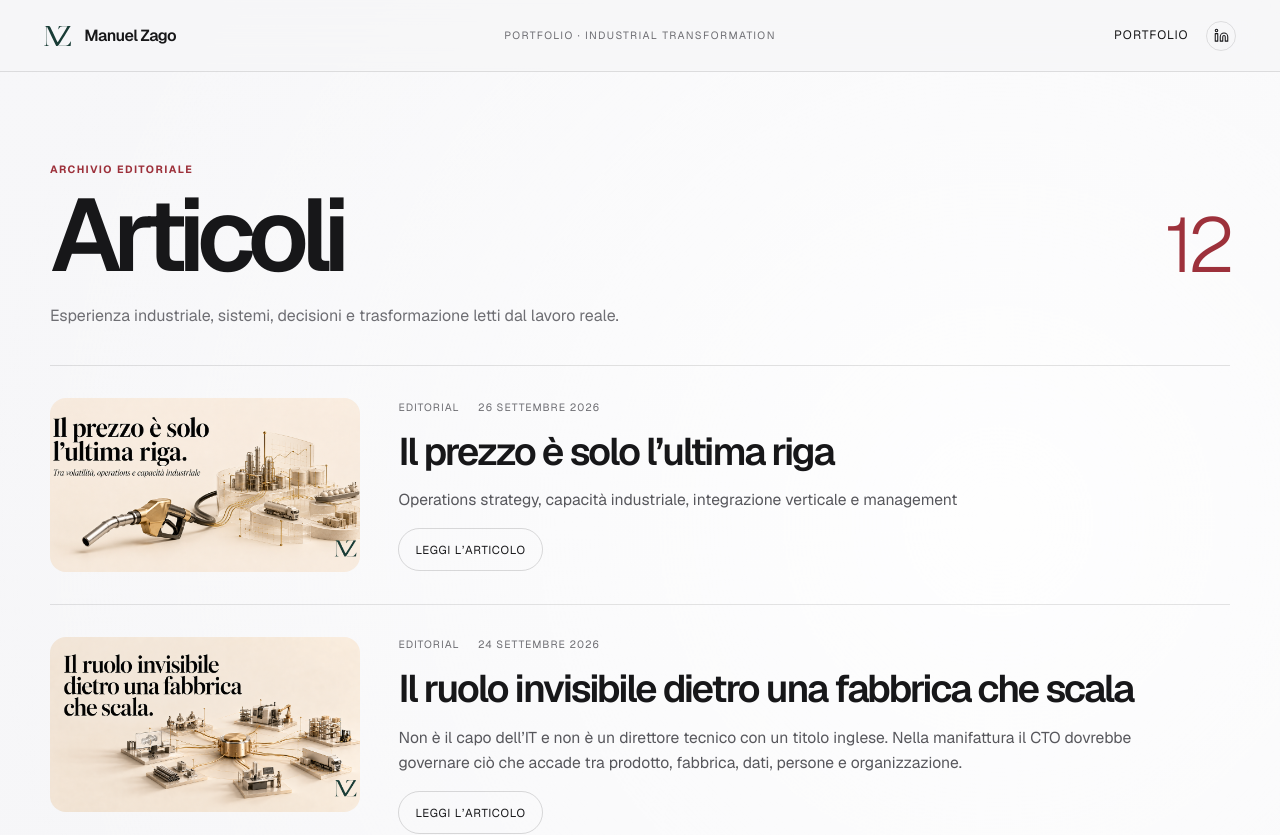
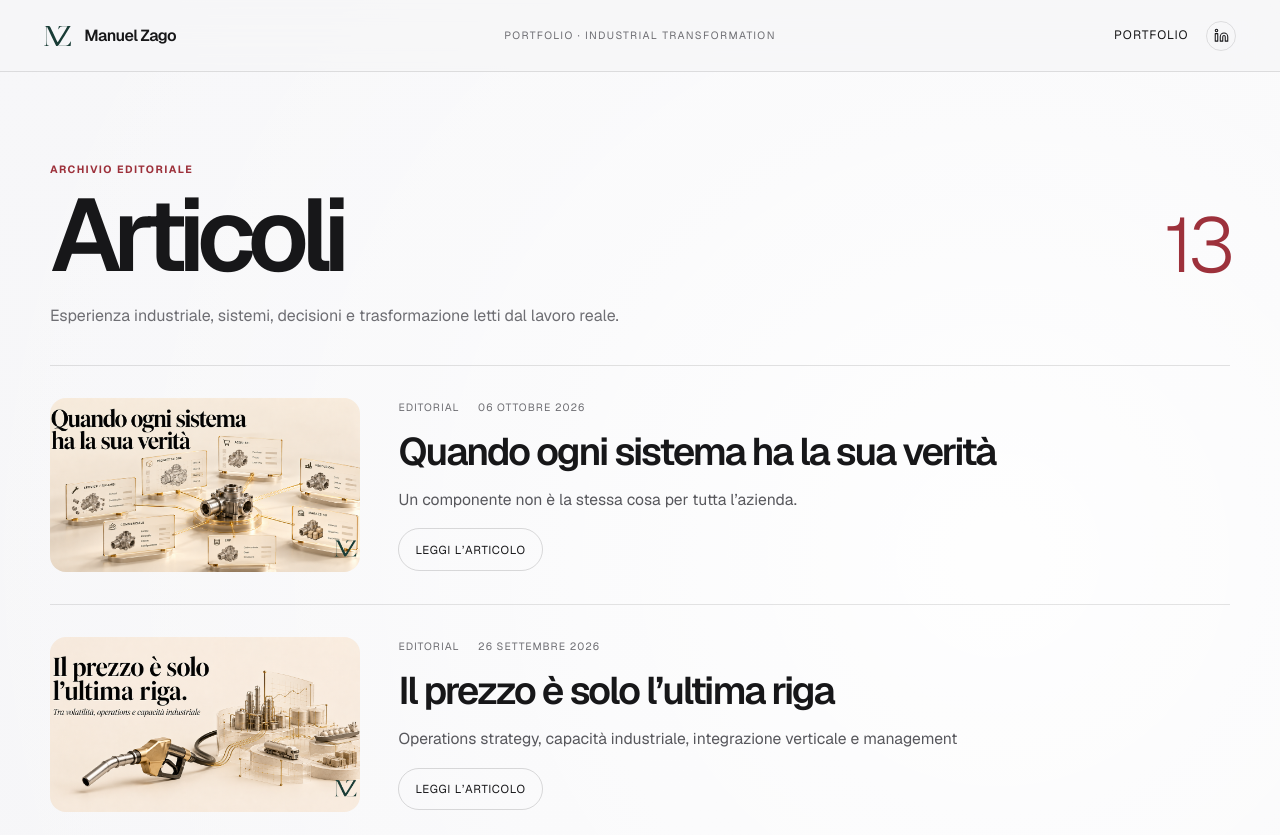
Before and after one commit to GTR2500/MZOS, a Next.js app: page /MZOS/articles in a window 1280 px wide. Shown: the top 835 px of the page. Built offline with nearby package versions, Linux system fonts and the light colour scheme.

Commit message:
feat(articles): publish quando-ogni-sistema-ha-la-sua-verita-lnct7t

```diff
--- a/app/articles/article-data.ts
+++ b/app/articles/article-data.ts
@@ -1,4 +1,93 @@
 export const articles = [
+  {
+    "id": "cmuwrhzm1000bi87kfkj71dfe",
+    "slug": "quando-ogni-sistema-ha-la-sua-verita-lnct7t",
+    "title": "Quando ogni sistema ha la sua verità",
+    "subtitle": "Un componente non è la stessa cosa per tutta l’azienda.",
+    "abstract": "Un componente non è la stessa cosa per tutta l’azienda.",
+    "author": "Manuel Zago",
+    "category": "Editorial",
+    "seoTitle": "Quando ogni sistema ha la sua verità",
+    "seoDescription": "Un componente non è la stessa cosa per tutta l’azienda.",
+    "publishedAt": "2026-10-06T14:16:29.766Z",
+    "linkedinUrl": null,
+    "cover": "/MZOS/assets/articles/quando-ogni-sistema-ha-la-sua-verita-lnct7t/cover.png",
+    "blocks": [
+      {
+        "type": "paragraph",
+        "text": "Un componente non è la stessa cosa per tutta l’azienda. Per chi lo progetta è una geometria, una revisione, una distinta e una serie di vincoli tecnici. Per chi lo acquista è un fornitore, un prezzo e un tempo di approvvigionamento. Per la produzione è qualcosa da costruire. Per il magazzino è una quantità disponibile. Per il commerciale può diventare un ricambio. Nessuna di queste letture è sbagliata. Il problema nasce quando l’impresa non ha stabilito quale sistema abbia il diritto di dichiarare vera ciascuna informazione."
+      },
+      {
+        "type": "paragraph",
+        "text": "Molte aziende iniziano a occuparsi di questo tema solo quando introducono un nuovo ERP, un PLM, un MES o un magazzino automatico. Fino a quel momento le incoerenze possono rimanere nascoste dentro procedure informali, fogli Excel, abitudini consolidate e correzioni fatte dalle persone. Quando i sistemi cominciano invece a comunicare tra loro, l’ambiguità diventa visibile. Un codice esiste in più archivi. Una descrizione viene modificata in un sistema ma non in un altro. Una distinta tecnica racconta una cosa e quella produttiva ne racconta un’altra. Una revisione viene aggiornata, ma non è immediatamente chiaro quali processi debbano ricevere quella modifica."
+      },
+      {
+        "type": "paragraph",
+        "text": "È facile chiamare tutto questo “problema di integrazione”. Spesso non lo è. Integrare due sistemi significa permettere loro di scambiarsi informazioni. Prima, però, bisogna decidere quale dei due abbia autorità su quelle informazioni. Se questa decisione manca, l’integrazione non risolve l’ambiguità: la distribuisce più velocemente."
+      },
+      {
+        "type": "paragraph",
+        "text": "La questione diventa evidente osservando un semplice codice articolo. Il codice dovrebbe identificare un oggetto. Ma nel tempo tende ad accumulare altri significati: può indicare se il componente è acquistato o prodotto, se appartiene a una famiglia, se è un ricambio, se viene utilizzato su una determinata macchina o se segue un particolare processo. Ogni nuova esigenza sembra giustificare un’informazione in più dentro quel codice. Il risultato è che l’identità dell’oggetto e il modo in cui l’azienda lo utilizza iniziano a confondersi."
+      },
+      {
+        "type": "paragraph",
+        "text": "Il problema non è trovare una codifica più intelligente. È separare correttamente le responsabilità dell’informazione. Un oggetto deve avere un’identità stabile. Il fatto che venga acquistato, prodotto, venduto come ricambio o utilizzato in configurazioni differenti appartiene invece alla sua relazione con i processi aziendali. Sono informazioni entrambe necessarie, ma non sono la stessa informazione. Confonderle significa rendere fragile qualsiasi sistema che dovrà utilizzarle in futuro."
+      },
+      {
+        "type": "paragraph",
+        "text": "È qui che il PLM assume un ruolo interessante. Non perché debba diventare il contenitore universale dell’azienda, ma perché può governare una domanda precisa: che cosa è questo prodotto, come è composto, come cambia e quale versione deve essere considerata valida. È una responsabilità diversa da quella dell’ERP, che governa quantità, ordini, costi e approvvigionamenti, o da quella del MES, che governa l’esecuzione produttiva. Il valore non nasce dal concentrare tutto in un unico sistema, ma dall’evitare che più sistemi rivendichino contemporaneamente la proprietà della stessa informazione."
+      },
+      {
+        "type": "paragraph",
+        "text": "Questo principio sembra ovvio finché non arriva una modifica. Un progettista cambia un componente. La nuova revisione viene approvata. Da quel momento iniziano le domande vere. La modifica vale anche per gli ordini già aperti? Le scorte della revisione precedente possono essere utilizzate? Il ricambio deve seguire la nuova configurazione? La distinta produttiva deve essere aggiornata immediatamente o da una certa matricola? Il service deve continuare a riconoscere entrambe le versioni?"
+      },
+      {
+        "type": "paragraph",
+        "text": "A quel punto non esiste più un semplice “dato tecnico”. Esiste una decisione industriale che attraversa progettazione, pianificazione, produzione, acquisti, magazzino e assistenza. Se nessuno ha definito chi possiede quella decisione e come deve propagarsi, ogni funzione tenderà a costruire una propria risposta. Ed è così che una stessa azienda può arrivare ad avere più versioni coerenti della realtà, tutte corrette localmente e incompatibili tra loro."
+      },
+      {
+        "type": "paragraph",
+        "text": "Il vero problema dei dati industriali nasce spesso qui. Non nella loro assenza, ma nell’assenza di autorità. L’impresa possiede molte informazioni, ma non sempre ha definito quali siano quelle ufficiali, chi possa modificarle e quale sistema debba distribuirle agli altri."
+      },
+      {
+        "type": "paragraph",
+        "text": "Da un punto di vista manageriale, questa distinzione è decisiva. Ogni informazione critica dovrebbe avere un proprietario e ogni sistema dovrebbe avere un perimetro chiaro. Non significa costruire confini rigidi tra reparti. Significa impedire che responsabilità diverse si sovrappongano senza controllo. La progettazione può essere responsabile dell’identità tecnica e della struttura del prodotto. L’ERP può essere responsabile delle condizioni economiche e della disponibilità. La produzione può essere responsabile dell’avanzamento reale. Il magazzino può essere responsabile della posizione fisica e delle movimentazioni. Nessuno di questi sistemi possiede l’intero prodotto. Ognuno ne possiede una parte precisa."
+      },
+      {
+        "type": "paragraph",
+        "text": "Quando questa architettura non esiste, l’azienda tende a reagire aggiungendo controlli. Si introducono verifiche manuali, campi duplicati, autorizzazioni supplementari e procedure di riconciliazione. Funzionano, ma spesso stanno solo compensando il fatto che due sistemi stanno cercando di essere contemporaneamente fonte della stessa informazione. Più aumenta la complessità, più aumenta il bisogno di controllare ciò che dovrebbe essere già univoco."
+      },
+      {
+        "type": "paragraph",
+        "text": "La soluzione non consiste quindi nel centralizzare tutto. Sarebbe semplicemente un’altra forma di semplificazione sbagliata. Un’impresa industriale complessa ha bisogno di sistemi specializzati. Il punto è farli lavorare secondo una gerarchia dell’informazione comprensibile. Ogni dato dovrebbe nascere nel luogo in cui viene realmente deciso, essere modificato da chi ne possiede la responsabilità e raggiungere gli altri sistemi senza perdere il proprio significato."
+      },
+      {
+        "type": "paragraph",
+        "text": "È questo che distingue una semplice integrazione software da un’architettura industriale. Nel primo caso si collegano applicazioni. Nel secondo si decide come deve viaggiare la realtà dell’azienda."
+      },
+      {
+        "type": "paragraph",
+        "text": "Il PLM, letto in questa prospettiva, non è quindi il sistema che deve contenere tutto. È uno degli strumenti con cui l’impresa può stabilire una fonte autorevole per l’identità e l’evoluzione del prodotto. Il suo valore cresce quando ciò che viene deciso a monte può essere utilizzato a valle senza essere continuamente reinterpretato, riscritto o ricostruito."
+      },
+      {
+        "type": "paragraph",
+        "text": "Lo stesso principio vale oltre il PLM. Vale per le anagrafiche, per le scorte, per i cicli, per le revisioni, per i costi e per qualsiasi informazione che attraversi più funzioni. La domanda da porre non è soltanto “dove si trova questo dato?”, ma “chi ha il diritto di determinarlo?”. È una domanda meno tecnica e molto più scomoda, perché obbliga l’organizzazione a parlare di responsabilità prima ancora che di software."
+      },
+      {
+        "type": "paragraph",
+        "text": "Eppure è proprio questa chiarezza a rendere possibile l’automazione. Un sistema può eseguire una regola solo quando l’azienda ha deciso quale sia la regola e da quale fonte debba provenire. Senza questa scelta, l’automazione non elimina il disordine. Lo accelera."
+      },
+      {
+        "type": "paragraph",
+        "text": "Per questo, prima di collegare un nuovo sistema al resto della fabbrica, vale la pena porre una domanda semplice: quale verità deve possedere?"
+      },
+      {
+        "type": "paragraph",
+        "text": "Se la risposta non è chiara, probabilmente il problema non è ancora tecnologico."
+      }
+    ],
+    "metrics": null
+  },
   {
     "id": "cmui8ti7c001q7k7kjpcbvgov",
     "slug": "il-prezzo-e-solo-lultima-riga-ssu636",
```
Also changed, not shown: public/assets/articles/quando-ogni-sistema-ha-la-sua-verita-lnct7t/cover.png (added).
